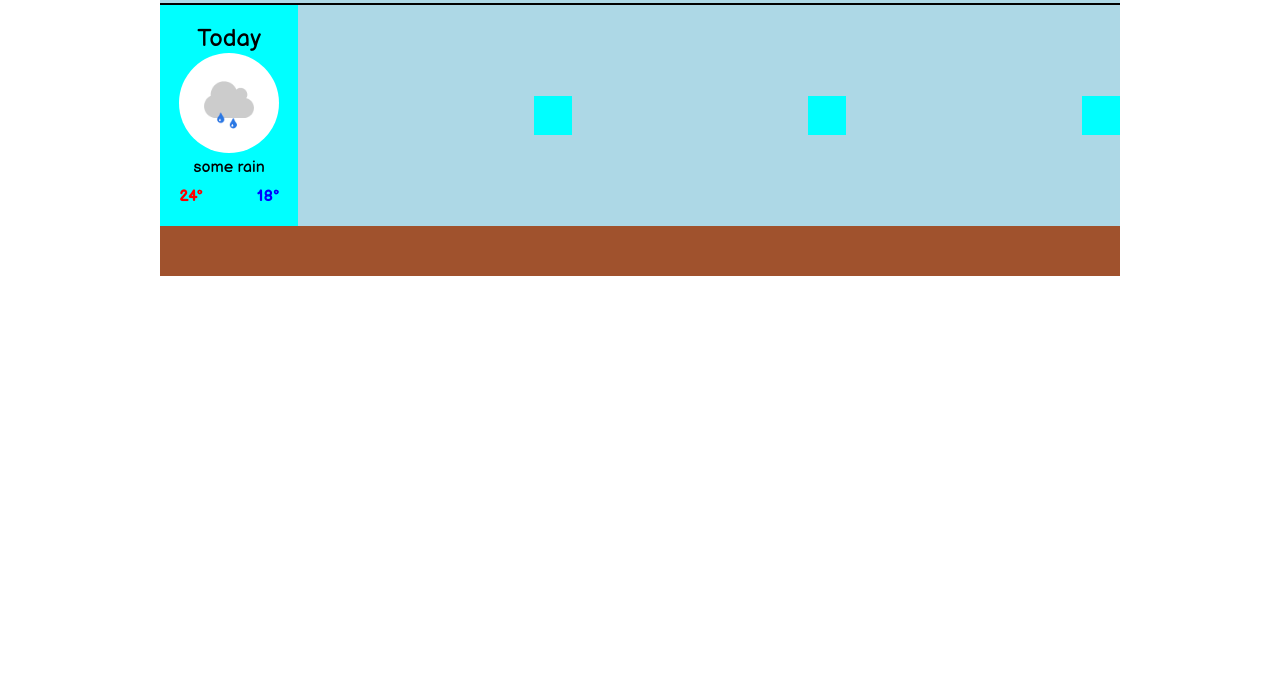
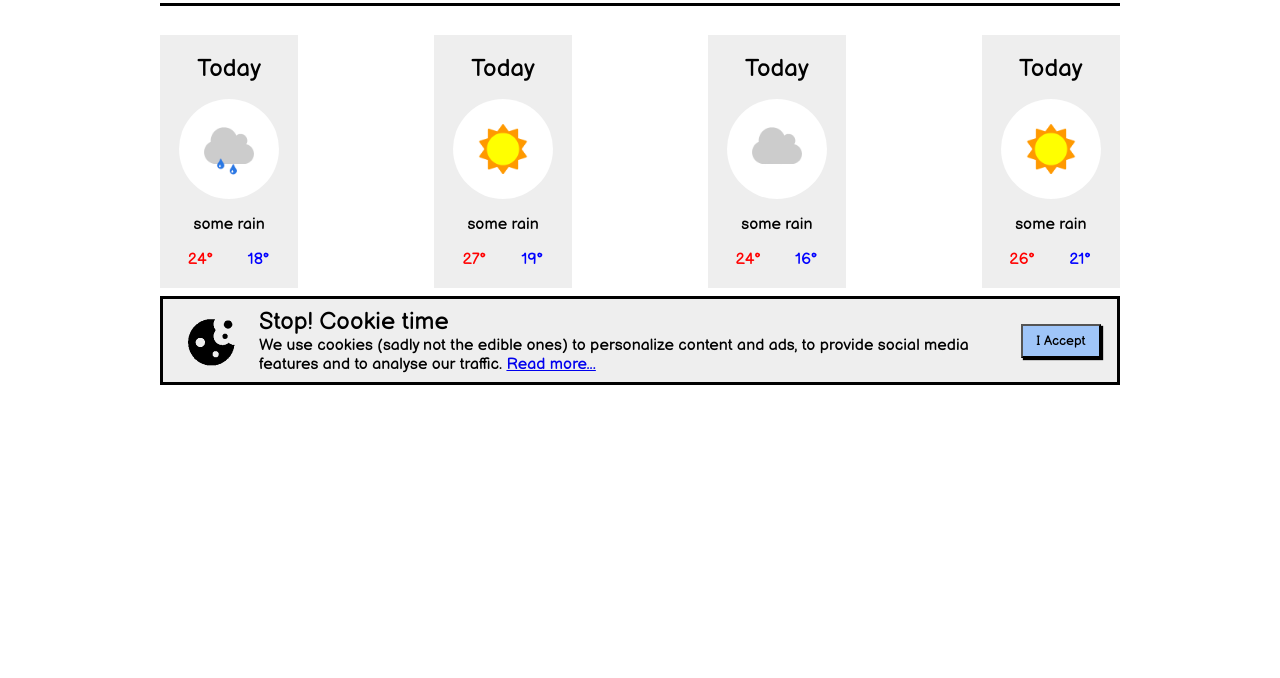
Before and after one commit to LopezYeshua/dojo_weather, a plain HTML site: page index.html in a window 1280 px wide. Shown: the part 122-800 px from the top of the page. Drawn offline with Linux system fonts and the light colour scheme.

Commit message:
finished css

```diff
--- a/index.html
+++ b/index.html
@@ -12,9 +12,9 @@
         <div class="nav-container flex">
             <h1>DojoWeather</h1>
             <div class=" cities flex">
-                <h3>Burbank</h3>
-                <h3>Chicago</h3>
-                <h3>Dallas</h3>
+                <h3 onclick="alert('You clicked on ' + this.innerText)">Burbank</h3>
+                <h3 onclick="alert('You clicked on ' + this.innerText)">Chicago</h3>
+                <h3 onclick="alert('You clicked on ' + this.innerText)">Dallas</h3>
             </div>
         </div>
     </header>
@@ -24,25 +24,63 @@
             <p>show temperature in
                 <select name="temp" id="temp">
                     <option value="c">°C</option>
-                    <option value="f">°F</option>
+                    <option onclick="toFarenheit()" value="f">°F</option>
                 </select>
             </p>
         </div>
+        <!-- Beginning of weather containers -->
         <div class="flex">
-            <div class="weather-container">
+            <div class="weather-container flex">
                 <h2>Today</h2>
                 <img src="./assets/some_rain.png" alt="some rain">
                 <p>some rain</p>
                 <div class="temps flex">
-                    <p class="hot">24°</p>
-                    <p class="cold">18°</p>
+                    <p class="hot"><span id="hot0">24</span>°</p>
+                    <p class="cold"><span id="cold0">18</span>°</p>
                 </div>
             </div>
-            <div class="weather-container"></div>
-            <div class="weather-container"></div>
-            <div class="weather-container"></div>
+            <div class="weather-container flex">
+                <h2>Today</h2>
+                <img src="./assets/some_sun.png" alt="some sun">
+                <p>some rain</p>
+                <div class="temps flex">
+                    <p class="hot"><span id="hot1">27</span>°</p>
+                    <p class="cold"><span id="cold1">19</span>°</p>
+                </div>
+            </div>
+            <div class="weather-container flex">
+                <h2>Today</h2>
+                <img src="./assets/some_clouds.png" alt="some clouds">
+                <p>some rain</p>
+                <div class="temps flex">
+                    <p class="hot"><span id="hot2">24</span>°</p>
+                    <p class="cold"><span id="cold2">16</span>°</p>
+                </div>
+            </div>
+            <div class="weather-container flex">
+                <h2>Today</h2>
+                <img src="./assets/some_sun.png" alt="some sun">
+                <p>some rain</p>
+                <div class="temps flex">
+                    <p class="hot"><span id="hot3">26</span>°</p>
+                    <p class="cold"><span id="cold3">21</span>°</p>
+                </div>
+            </div>
         </div>
-        <div class="cookie-container"></div>
+        <!-- End of weather containers -->
+        <div id="cookieAlert"class="cookie-container">
+            <div class="flex">
+                <img src="./assets/cookie.png" alt="cookie">
+                <div class="cookie-text">
+                    <h2>Stop! Cookie time</h2>
+                    <p>We use cookies (sadly not the edible ones) to personalize
+                        content and ads, to provide social media features and to
+                        analyse our traffic. <a href="#">Read more...</a>
+                    </p>
+                </div>
+                <button onclick="hide()" class="btn">I Accept</button>
+            </div>
+        </div>
     </div>
     <script src="./script.js"></script>
 </body>
--- a/script.js
+++ b/script.js
@@ -0,0 +1,11 @@
+var temperature = document.querySelector("#hot0");
+var el = document.querySelector("#cookieAlert");
+
+function hide() {
+    el.remove();
+}
+
+function toFarenheit() {
+    temperature = temperature.innerText*(9/5) + 32;
+    return temperature;
+}
--- a/style.css
+++ b/style.css
@@ -18,7 +18,6 @@
 .container {
     width: 75%;
     min-height: 100px;
-    background-color: lightblue;
     margin: 0 auto;
 }
 
@@ -34,25 +33,22 @@
 }
 
 header {
-    min-height: 50px;
     background-color: #9fc5f8;
 }
 
 .city-header {
     padding: 2% 0%;
-    border-bottom: 2px solid black;
+    border-bottom: 3px solid black;
+    margin-bottom: 3%;
 }
 
 .weather-container {
     padding: 2%;
-    background-color: cyan;
+    background-color: #eeeeee;
     text-align: center;
+    flex-direction: column;
 }
 
-.cookie-container {
-    min-height: 50px;
-    background-color: sienna;
-}
 
 .cities {
     padding: 1% 4%;
@@ -65,18 +61,42 @@ select {
 .weather-container img {
     width: 100px;
     border-radius: 50%;
+    flex: 2;
+}
+
+.weather-container h2 {
+    flex: 1;
 }
 
 .temps {
-    margin-top: 10%;
+    width: 100%;
+    justify-content: space-between;
 }
 
 .hot {
     color: red;
     font-weight: bold;
+    flex: 1;
 }
 
 .cold {
     color: blue;
     font-weight: bold;
+    flex: 1;
 }
+/* End of weather container content */
+
+.cookie-container {
+    background-color: #eeeeee;
+    padding: .5em 1em;
+    margin-top: .5em;
+    border: 3px solid black;
+}
+
+.btn {
+    padding: .5em 1em;
+    background-color: #9fc5f8;
+    box-shadow: 2px 2px 1px black;
+    color: black;
+    white-space: nowrap;
+}
```
